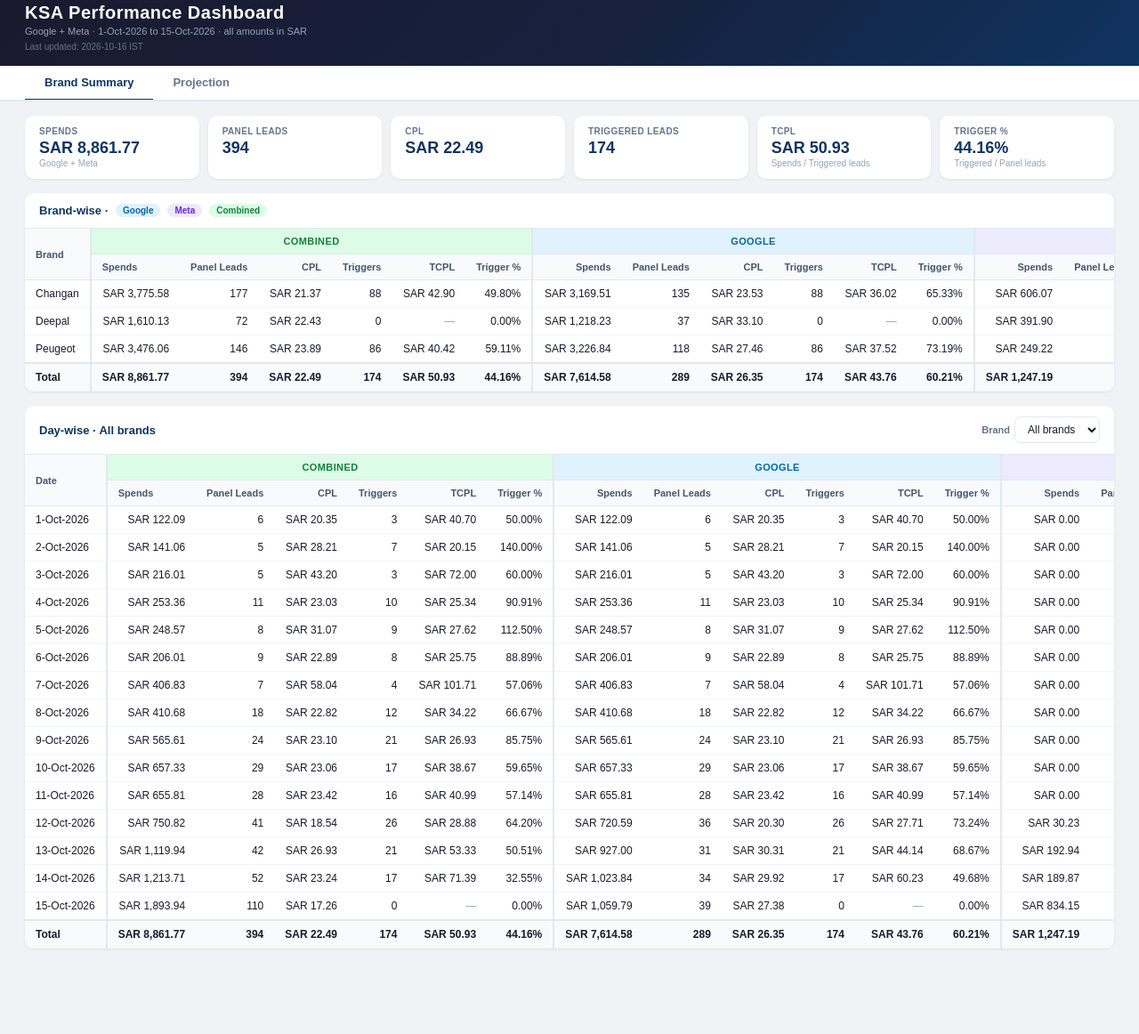
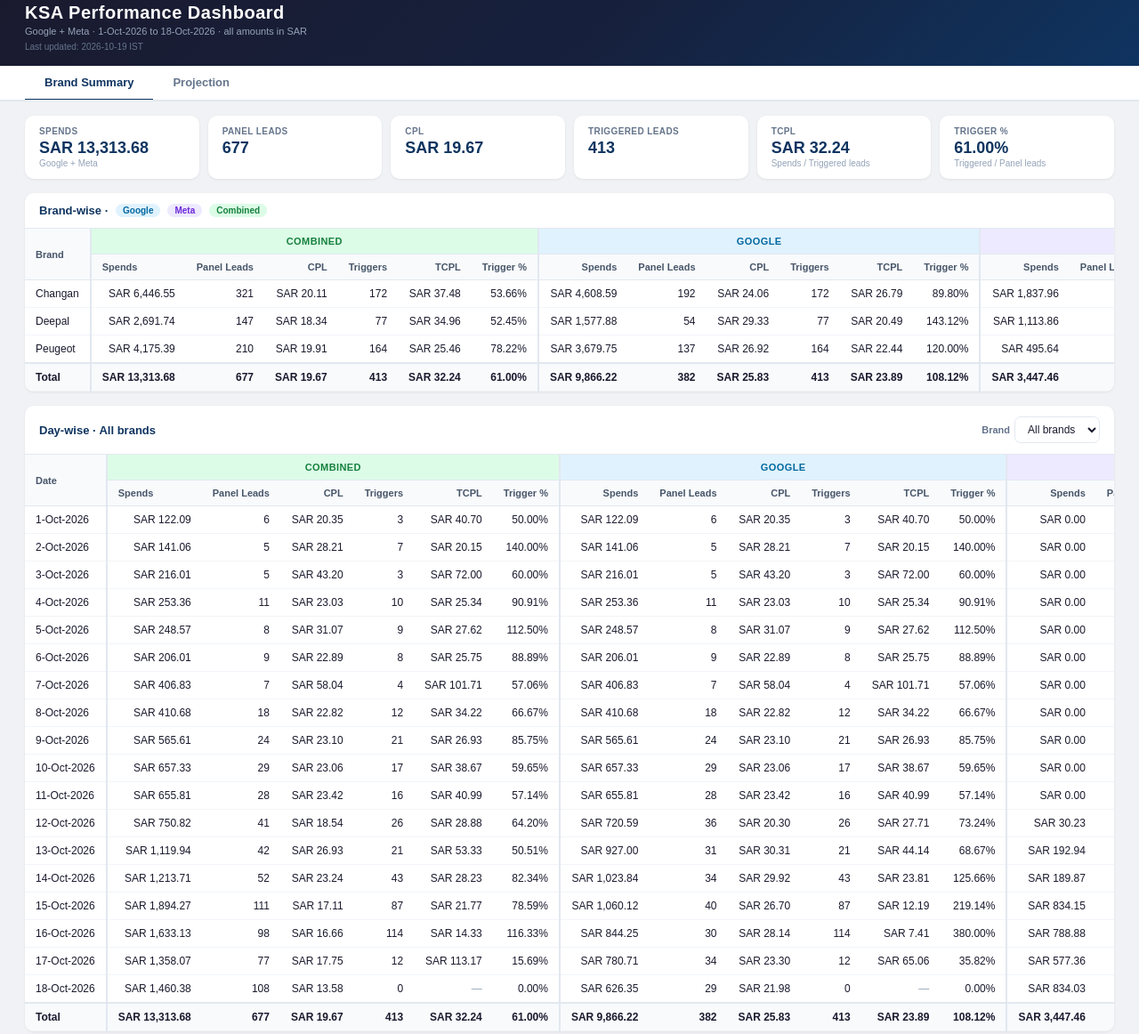
Before and after one commit to Marketing-dashboard/KSA_Dashboard, a plain HTML site: page index.html in a window 1280 px wide. Shown: the part 17-1179 px from the top of the page at 89% size. Before the commit the page ends 1111 px from the top, so only its background shows below. Drawn offline with Linux system fonts and the light colour scheme.

Commit message:
Data refresh: to 18 Oct
Co-Authored-By: Claude Opus 5.5 <noreply@anthropic.com>

```diff
--- a/index.html
+++ b/index.html
@@ -119,7 +119,7 @@ th.grp.c{background:#dcfce7;color:#15803d}
 <script>
 // ═══ DATA (rewritten by the Apps Script) ═══
 // [date, source G/M, brand, campaign, spends SAR, leads, impressions, clicks]
-var BUILD_TS = '2026-10-16 IST';
+var BUILD_TS = '2026-10-19 IST';
 var DATA_RAW = [
   ["2026-10-01","G","Peugeot","KSA-Peugeot-Search-Arabic",113.04,6,263,34],
   ["2026-10-01","G","Peugeot","KSA-Peugeot-Search-Oct-26",9.05,0,22,3],
@@ -181,16 +181,46 @@ var DATA_RAW = [
   ["2026-10-14","M","Changan","KSA-Changan-Meta-Lead-Form",119.91,12,3275,76],
   ["2026-10-14","M","Deepal","KSA-Deepal-Meta-Lead-Form",69.89,6,2192,71],
   ["2026-10-14","M","Peugeot","KSA-Peugeot-Meta-Lead-Form",0.07,0,13,0],
-  ["2026-10-15","G","Changan","KSA-Changan-DG-Arabic",85.45,2,6708,79],
+  ["2026-10-15","G","Changan","KSA-Changan-DG-Arabic",85.45,3,6708,79],
   ["2026-10-15","G","Changan","KSA-Changan-Search",105.14,7,292,55],
-  ["2026-10-15","G","Changan","KSA-Changan-Search-Arabic",348.98,16.7,2867,251],
+  ["2026-10-15","G","Changan","KSA-Changan-Search-Arabic",349.31,16.7,2867,252],
   ["2026-10-15","G","Deepal","KSA-Deepal-DG-Arabic",81.61,1,11390,157],
   ["2026-10-15","G","Deepal","KSA-Deepal-Search-Arabic",101.73,2,2414,91],
   ["2026-10-15","G","Peugeot","KSA-Peugeot-Search-Arabic",281.45,7,983,145],
   ["2026-10-15","G","Peugeot","KSA-Peugeot-Search-Oct-26",55.43,3,201,24],
   ["2026-10-15","M","Changan","KSA-Changan-Meta-Lead-Form",321,18,6857,143],
   ["2026-10-15","M","Deepal","KSA-Deepal-Meta-Lead-Form",264,25,8966,253],
-  ["2026-10-15","M","Peugeot","KSA-Peugeot-Meta-Lead-Form",249.15,28,16743,267]
+  ["2026-10-15","M","Peugeot","KSA-Peugeot-Meta-Lead-Form",249.15,28,16743,267],
+  ["2026-10-16","G","Changan","KSA-Changan-DG-Arabic",20.96,1,3430,37],
+  ["2026-10-16","G","Changan","KSA-Changan-Search",102.88,5,491,59],
+  ["2026-10-16","G","Changan","KSA-Changan-Search-Arabic",375.52,11,3482,258],
+  ["2026-10-16","G","Deepal","KSA-Deepal-DG-Arabic",20.97,1,3499,37],
+  ["2026-10-16","G","Deepal","KSA-Deepal-Search-Arabic",105.85,4,2414,115],
+  ["2026-10-16","G","Peugeot","KSA-Peugeot-Search-Arabic",171.86,5,476,86],
+  ["2026-10-16","G","Peugeot","KSA-Peugeot-Search-Oct-26",46.21,3,231,19],
+  ["2026-10-16","M","Changan","KSA-Changan-Meta-Lead-Form",422.79,29,11696,243],
+  ["2026-10-16","M","Deepal","KSA-Deepal-Meta-Lead-Form",216.21,16,7981,279],
+  ["2026-10-16","M","Peugeot","KSA-Peugeot-Meta-Lead-Form",149.88,23,11160,168],
+  ["2026-10-17","G","Changan","KSA-Changan-DG-Arabic",20.94,1,2574,19],
+  ["2026-10-17","G","Changan","KSA-Changan-Search",95.81,3.33,386,52],
+  ["2026-10-17","G","Changan","KSA-Changan-Search-Arabic",363.35,13,2571,255],
+  ["2026-10-17","G","Deepal","KSA-Deepal-DG-Arabic",21.06,2,2844,28],
+  ["2026-10-17","G","Deepal","KSA-Deepal-Search-Arabic",102.23,5,2242,127],
+  ["2026-10-17","G","Peugeot","KSA-Peugeot-Search-Arabic",134.16,8.17,513,114],
+  ["2026-10-17","G","Peugeot","KSA-Peugeot-Search-Oct-26",43.16,1,261,17],
+  ["2026-10-17","M","Changan","KSA-Changan-Meta-Lead-Form",349.2,21,10108,171],
+  ["2026-10-17","M","Deepal","KSA-Deepal-Meta-Lead-Form",188.51,13,7646,216],
+  ["2026-10-17","M","Peugeot","KSA-Peugeot-Meta-Lead-Form",39.65,9,3033,74],
+  ["2026-10-18","G","Changan","KSA-Changan-DG-Arabic",20.81,2,2817,21],
+  ["2026-10-18","G","Changan","KSA-Changan-Search",99.47,4,401,62],
+  ["2026-10-18","G","Changan","KSA-Changan-Search-Arabic",339.01,15.5,3194,227],
+  ["2026-10-18","G","Deepal","KSA-Deepal-DG-Arabic",20.86,0,2620,27],
+  ["2026-10-18","G","Deepal","KSA-Deepal-Search-Arabic",88.68,5,1809,89],
+  ["2026-10-18","G","Peugeot","KSA-Peugeot-Search-Arabic",49.31,2,345,65],
+  ["2026-10-18","G","Peugeot","KSA-Peugeot-Search-Oct-26",8.21,0,46,3],
+  ["2026-10-18","M","Changan","KSA-Changan-Meta-Lead-Form",459.9,37,16689,289],
+  ["2026-10-18","M","Deepal","KSA-Deepal-Meta-Lead-Form",317.24,29,11904,341],
+  ["2026-10-18","M","Peugeot","KSA-Peugeot-Meta-Lead-Form",56.89,13,5373,89]
 ];
 // Triggered leads by day: [date, source G/M, brand, triggers]
 var TRIGGERS_RAW = [
@@ -218,7 +248,18 @@ var TRIGGERS_RAW = [
   ["2026-10-13","G","Changan",15],
   ["2026-10-13","G","Peugeot",6],
   ["2026-10-14","G","Changan",11],
-  ["2026-10-14","G","Peugeot",6]
+  ["2026-10-14","G","Deepal",26],
+  ["2026-10-14","G","Peugeot",6],
+  ["2026-10-15","G","Changan",50],
+  ["2026-10-15","G","Deepal",23],
+  ["2026-10-15","G","Peugeot",14],
+  ["2026-10-16","G","Changan",34],
+  ["2026-10-16","G","Deepal",28],
+  ["2026-10-16","G","Peugeot",52],
+  ["2026-10-17","G","Changan",0],
+  ["2026-10-17","G","Peugeot",12],
+  ["2026-10-18","G","Changan",0],
+  ["2026-10-18","G","Peugeot",0]
 ];
 // ═══ END DATA ═══
 
```
